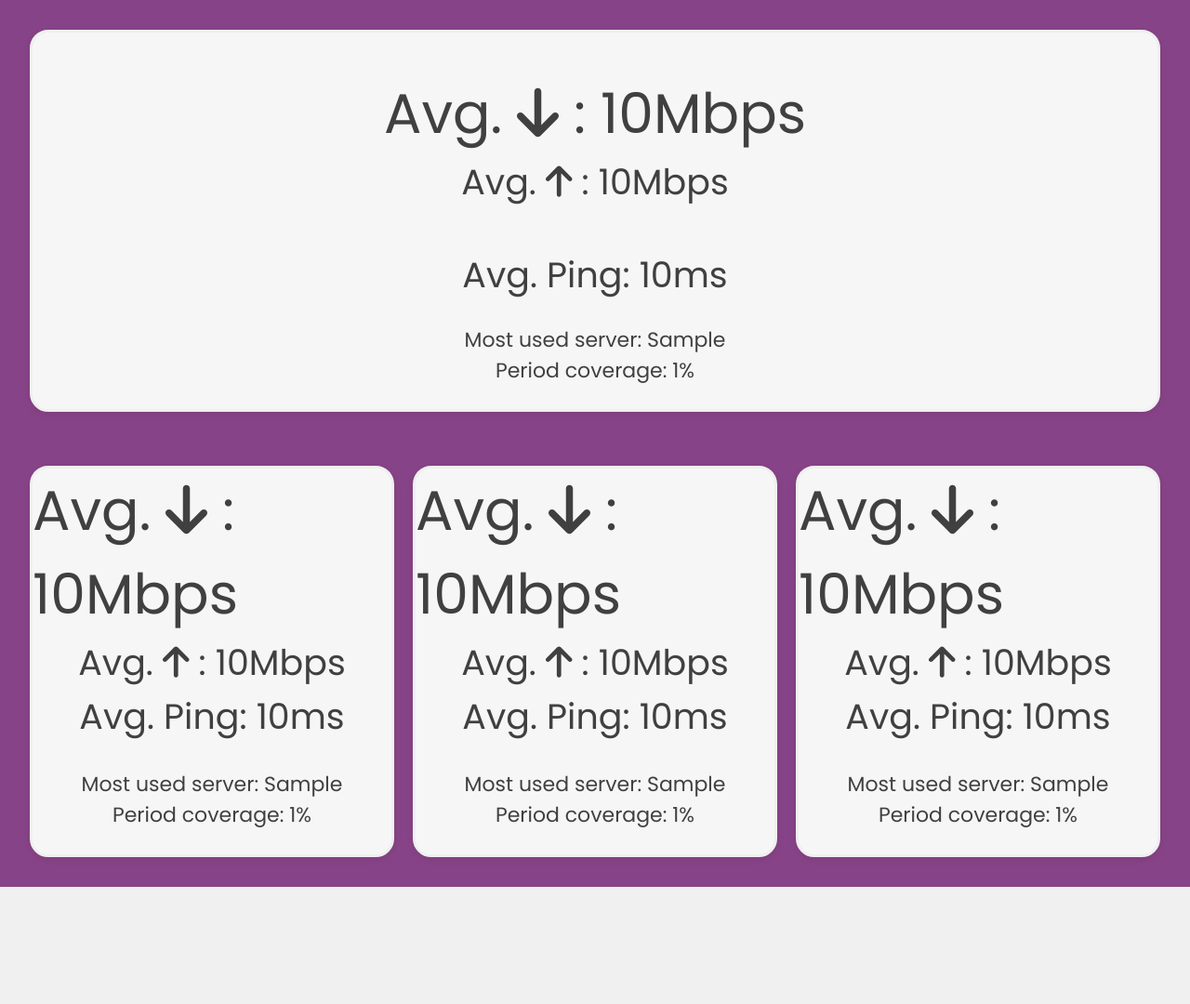
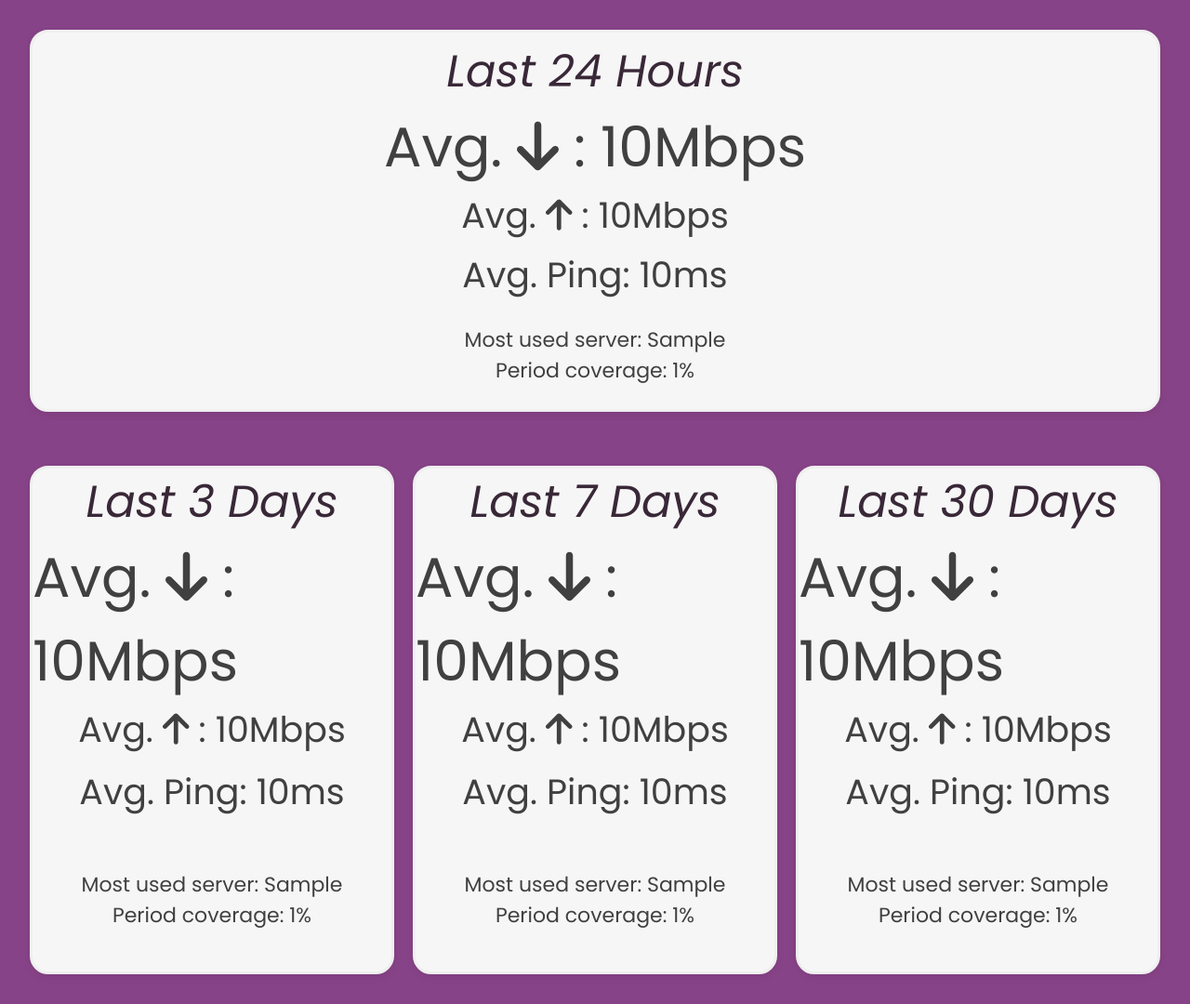
Before and after one commit to ilbuonmarcio/netspeedstats, a Flask app: template tester/templates/index.html in a window 1280 px wide. Shown: the whole page at 93% size. Before the commit the page ends 954 px from the top, so only its background shows below. Run offline with Flask 2, Linux system fonts and the light colour scheme; the template is opened without the code that fills it: most values are stand-ins (such as "Sample title", 1, 10 or a date in 2020).

Commit message:
Updated README, added labels for timings

```diff
--- a/tester/templates/index.html
+++ b/tester/templates/index.html
@@ -35,6 +35,12 @@
 
             .small {
                 font-size: 22px;
+            }
+
+            .title {
+                font-size: 48px;
+                font-style: italic;
+                color: rgb(57, 40, 56);
             }
 
             .card {
@@ -79,6 +85,7 @@
             <div class="row-top">
                 <div class="card">
                     <div class="card-top">
+                        <div class="title">Last 24 Hours</div>
                         <div class="big">Avg. <i class="fas fa-arrow-down"></i> : {{ stats[1]['avg_download'] }}Mbps</div>
                         <div class="medium">Avg. <i class="fas fa-arrow-up"></i> : {{ stats[1]['avg_upload'] }}Mbps</div>
                     </div>
@@ -94,6 +101,7 @@
             <div class="row-bottom">
                 <div class="card">
                     <div class="card-top">
+                        <div class="title">Last 3 Days</div>
                         <div class="big">Avg. <i class="fas fa-arrow-down"></i> : {{ stats[3]['avg_download'] }}Mbps</div>
                         <div class="medium">Avg. <i class="fas fa-arrow-up"></i> : {{ stats[3]['avg_upload'] }}Mbps</div>
                     </div>
@@ -107,6 +115,7 @@
                 </div>
                 <div class="card">
                     <div class="card-top">
+                        <div class="title">Last 7 Days</div>
                         <div class="big">Avg. <i class="fas fa-arrow-down"></i> : {{ stats[7]['avg_download'] }}Mbps</div>
                         <div class="medium">Avg. <i class="fas fa-arrow-up"></i> : {{ stats[7]['avg_upload'] }}Mbps</div>
                     </div>
@@ -120,6 +129,7 @@
                 </div>
                 <div class="card">
                     <div class="card-top">
+                        <div class="title">Last 30 Days</div>
                         <div class="big">Avg. <i class="fas fa-arrow-down"></i> : {{ stats[30]['avg_download'] }}Mbps</div>
                         <div class="medium">Avg. <i class="fas fa-arrow-up"></i> : {{ stats[30]['avg_upload'] }}Mbps</div>
                     </div>
```
Also changed, not shown: screenshot.png.
